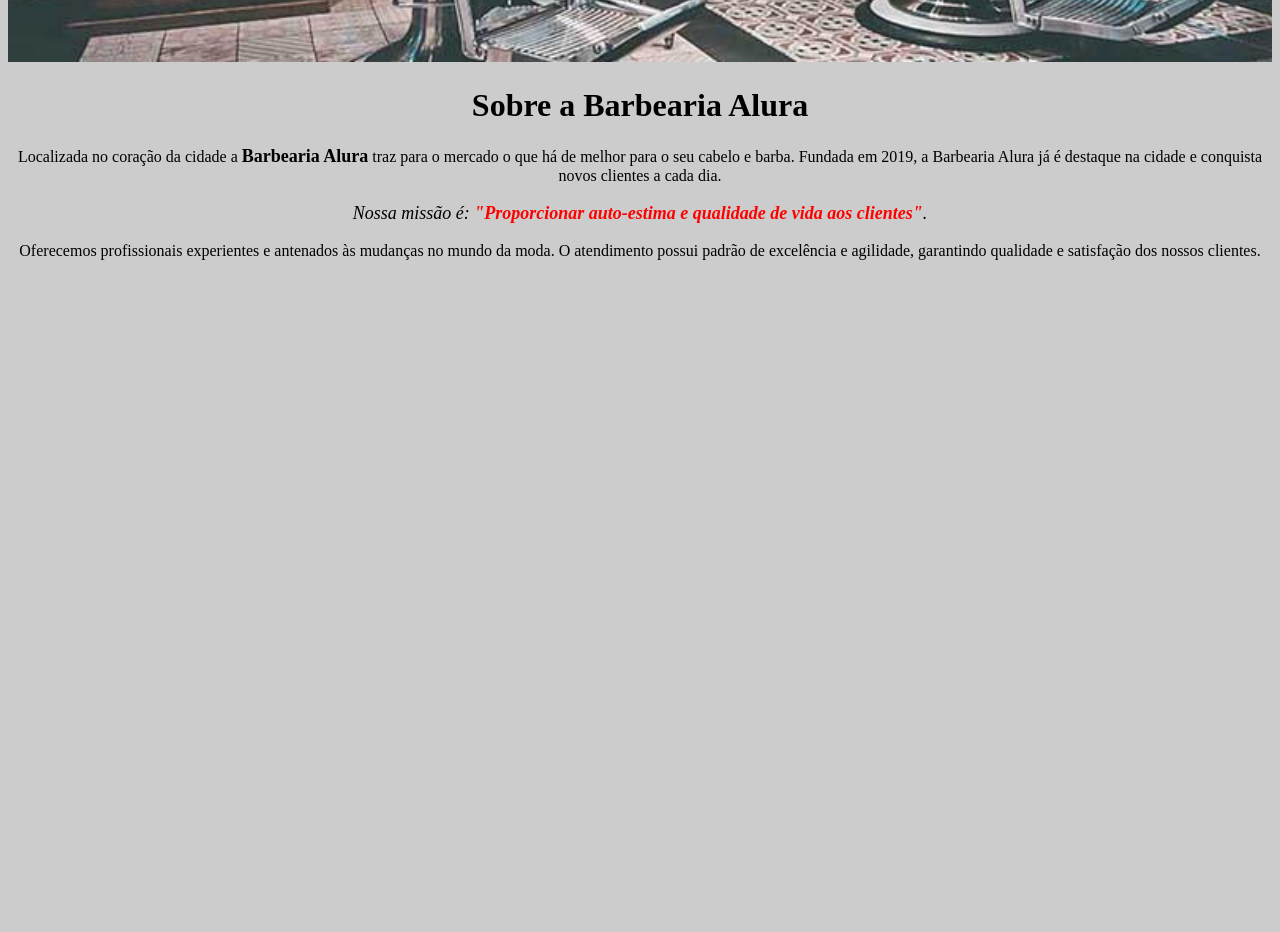
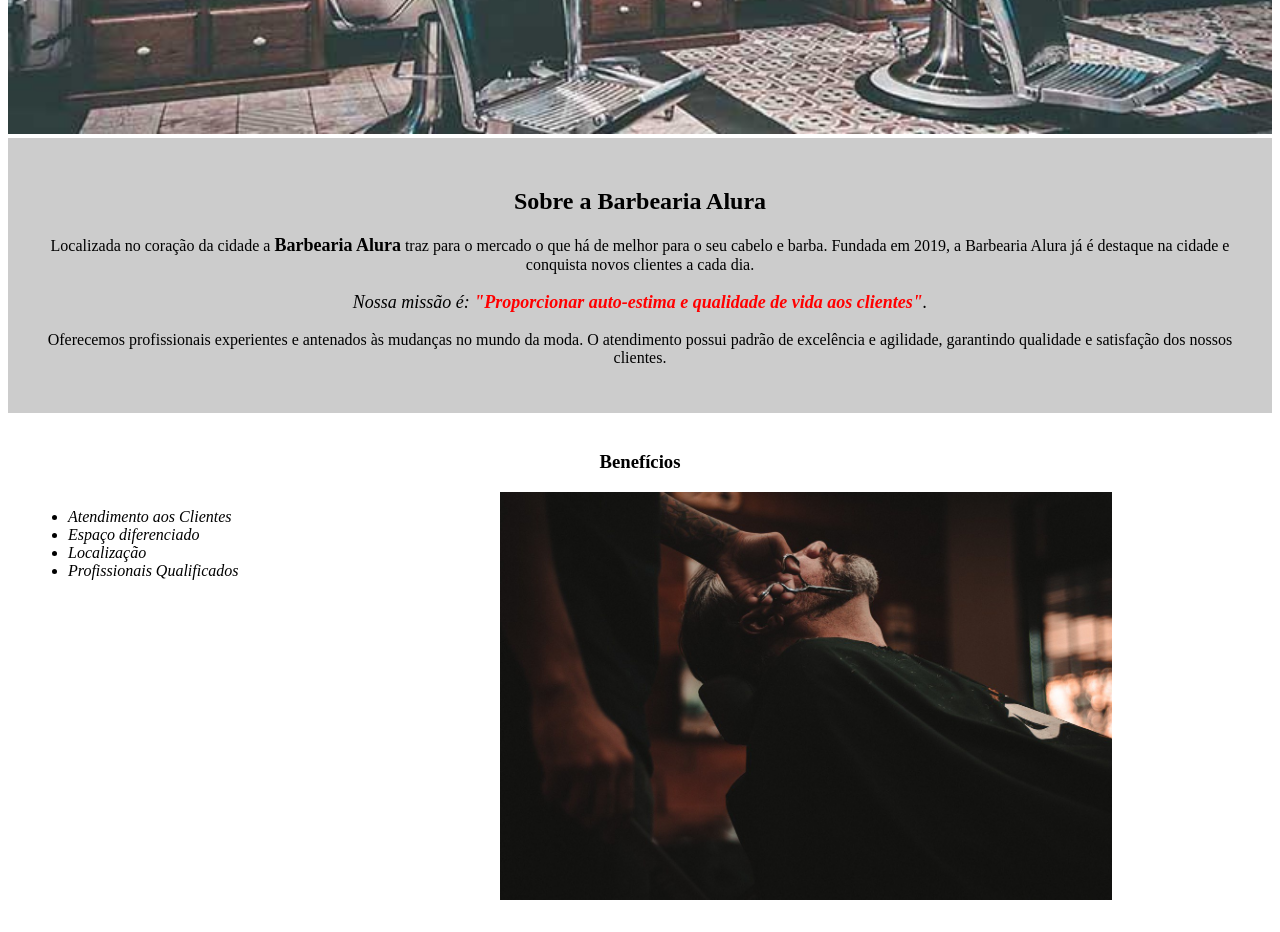
Before and after one commit to IvanConsalter/Formacao_ONE_Logica_Programacao, a plain HTML site: page 03_html5_CSS3_parte01/aulas/index.html in a window 1280 px wide. Shown: the part 420-1352 px from the top of the page. Before the commit the page ends 800 px from the top, so only its background shows below. Drawn offline with Linux system fonts and the light colour scheme.

Commit message:
listas e inline-block

```diff
--- a/03_html5_CSS3_parte01/aulas/index.html
+++ b/03_html5_CSS3_parte01/aulas/index.html
@@ -6,12 +6,33 @@
 </head>
 <body>
 
-	<img src="banner.jpg" alt="banner barbearia alura">
-	<h1>Sobre a Barbearia Alura</h1>
-	<p>Localizada no coração da cidade a <strong>Barbearia Alura</strong> traz para o mercado o que há de melhor para o seu cabelo e barba. Fundada em 2019, a Barbearia Alura já é destaque na cidade e conquista novos clientes a cada dia.
+	<header>
+		<h1 class="titulo-principal">Barbearia Alura</h1>
+	</header>
+	<img class="imagem-banner" src="banner.jpg" alt="banner barbearia alura">
 
-	<p class="missao"><em>Nossa missão é: <strong>"Proporcionar auto-estima e qualidade de vida aos clientes"</strong>.</em></p>
+	<div class="principal">
+		<h2 class="titulo-centralizado">Sobre a Barbearia Alura</h2>
+		<p>Localizada no coração da cidade a <strong>Barbearia Alura</strong> traz para o mercado o que há de melhor para o seu cabelo e barba. Fundada em 2019, a Barbearia Alura já é destaque na cidade e conquista novos clientes a cada dia.
 
-	<p>Oferecemos profissionais experientes e antenados às mudanças no mundo da moda. O atendimento possui padrão de excelência e agilidade, garantindo qualidade e satisfação dos nossos clientes.</p>
+		<p class="missao"><em>Nossa missão é: <strong>"Proporcionar auto-estima e qualidade de vida aos clientes"</strong>.</em></p>
+
+		<p>Oferecemos profissionais experientes e antenados às mudanças no mundo da moda. O atendimento possui padrão de excelência e agilidade, garantindo qualidade e satisfação dos nossos clientes.</p>
+	</div>
+
+	<div class="beneficios">
+
+		<h3 class="titulo-centralizado">Benefícios</h3>
+
+		<ul>
+			<li class="itens">Atendimento aos Clientes</li>
+			<li class="itens">Espaço diferenciado</li>
+			<li class="itens">Localização</li>
+			<li class="itens">Profissionais Qualificados</li>
+		</ul>
+
+		<img src="beneficios.jpg" alt="imagem beneficios" class="imagem-beneficios">
+	</div>
+
 </body>
 </html>
--- a/03_html5_CSS3_parte01/aulas/style.css
+++ b/03_html5_CSS3_parte01/aulas/style.css
@@ -1,27 +1,51 @@
-body {
-	background: #CCCCCC;
+.titulo-principal {
+	padding-left: 20px;
 }
 
-body img {
+.titulo-centralizado {
+	text-align: center;
+}
+
+.principal {
+	background: #CCCCCC;
+	padding: 30px;
+}
+
+.imagem-banner {
 	width: 100%;
 }
 
-body h1 {
+p {
 	text-align: center;
 }
 
-body p {
-	text-align: center;
-}
-
-body strong {
+strong {
 	font-size: 18px;
 }
 
-body .missao {
+.missao {
 	font-size: 18px;
 }
 
-body em strong {
+em strong {
 	color: red;
 }
+
+.beneficios {
+	background: #FFFFFF;
+	padding: 20px;
+}
+
+.beneficios ul {
+	display: inline-block;
+	vertical-align: top;
+	width: 20%;
+	margin-right: 15%;
+}
+.beneficios .itens {
+	font-style: italic;
+}
+
+.beneficios .imagem-beneficios {
+	width: 50%;
+}
```
Also changed, not shown: 03_html5_CSS3_parte01/exercicios/12_listas.html (added, +17 -0 lines), 03_html5_CSS3_parte01/aulas/beneficios.jpg (added), 3 other files.
